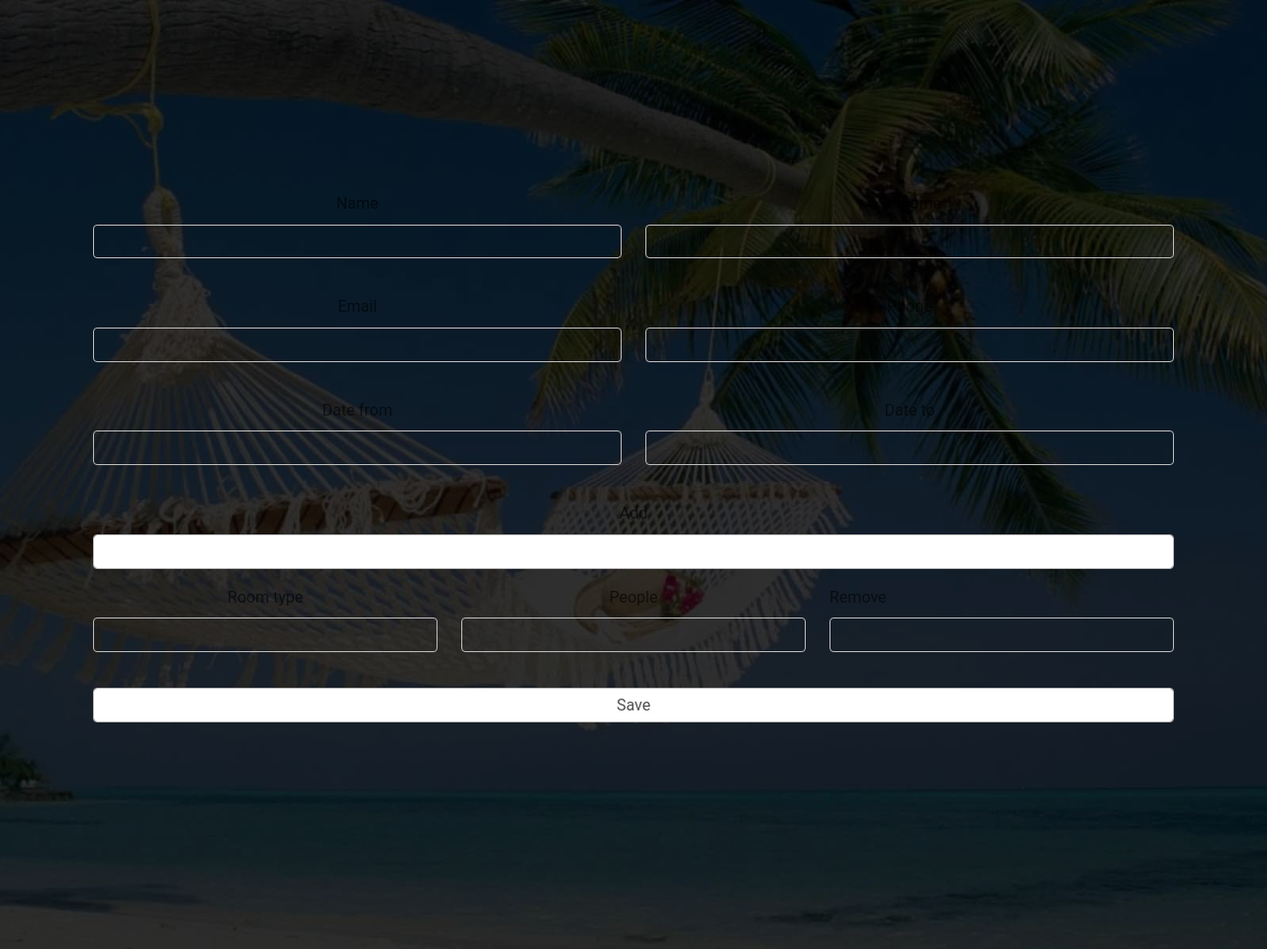
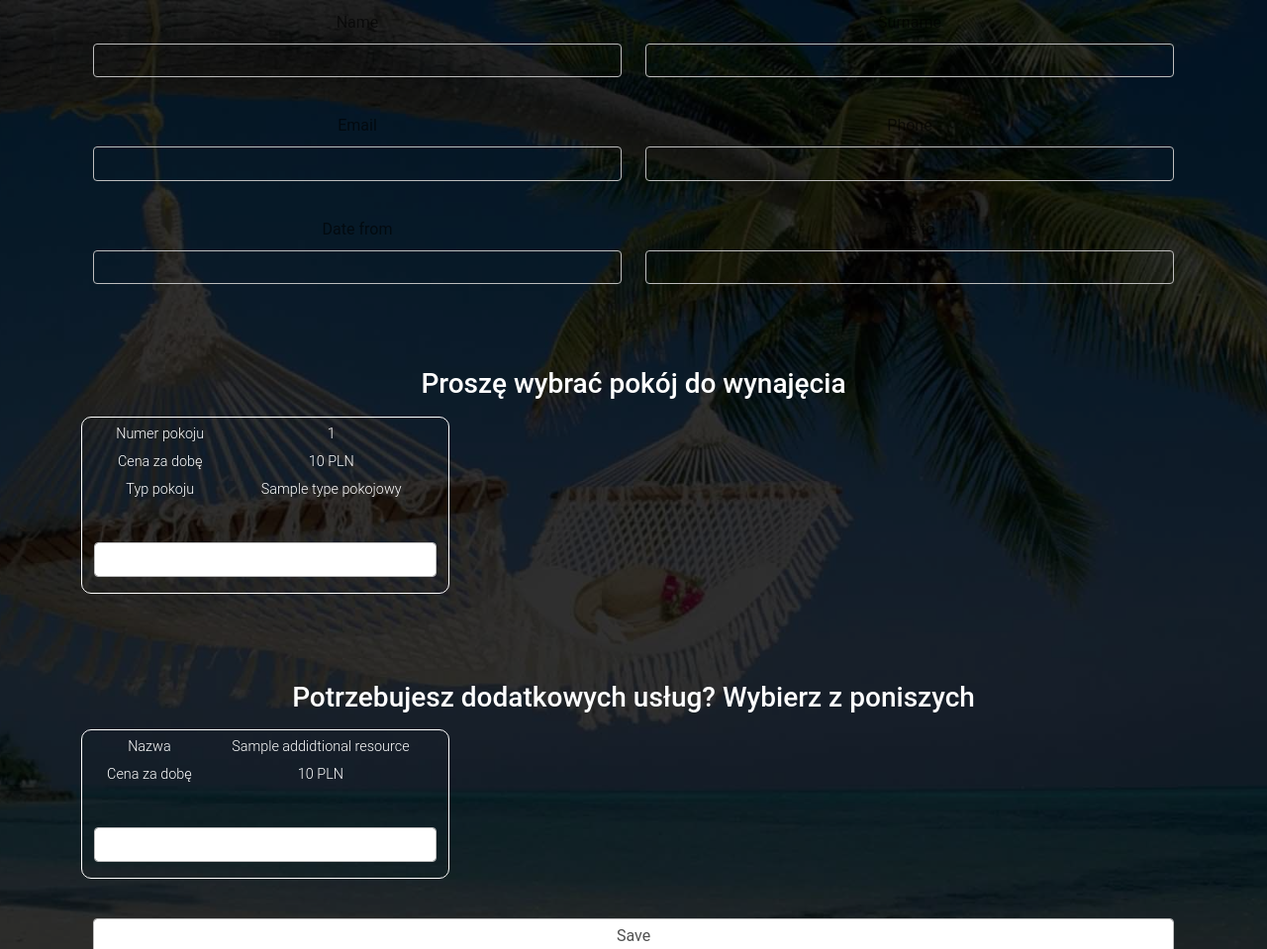
Before and after one commit to kurnikarz/SystemZarzadzaniaHotelem, a Symfony app: template templates/create_reservation/index.html.twig in a window 1280 px wide. Shown: the whole page at 99% size. Run offline with Twig, Linux system fonts and the light colour scheme; the template is opened without the code that fills it: most values are stand-ins (such as "Sample title", 1, 10 or a date in 2020); form fields are guessed from the names that the template uses; some libraries are stand-ins or nearby versions.

Commit message:
dodanie pokoi oraz usług dodatkowych do rezerwacji

```diff
--- a/public/css/main.css
+++ b/public/css/main.css
@@ -8,7 +8,7 @@
     color: #fff !important;
 }
 
-/* REZERVATION */
+/* RESERVATION */
 .reservation .col .form-control, .reservation .col .form-select {
     background-color: transparent;
     color: #fff;
@@ -33,3 +33,25 @@
 .reservation #form_save {
     margin-top: 20px;
 }
+
+.reservation .room {
+    border: 1px solid #fff;
+    border-radius: 10px;
+    margin-bottom: 20px;
+}
+
+.reservation .room .table{
+    color: #fff;
+}
+
+.reservation .room label {
+    color: #fff;
+    font-weight: bold;
+    margin-right: 10px;
+}
+
+.reservation .room .table td {
+    border: none;
+    padding: unset;
+    padding-top: 5px;
+}
--- a/src/Controller/Admin/DashboardController.php
+++ b/src/Controller/Admin/DashboardController.php
@@ -7,6 +7,7 @@ use EasyCorp\Bundle\EasyAdminBundle\Config\Dashboard;
 use EasyCorp\Bundle\EasyAdminBundle\Config\MenuItem;
 use EasyCorp\Bundle\EasyAdminBundle\Controller\AbstractDashboardController;
 use EasyCorp\Bundle\EasyAdminBundle\Router\CrudUrlGenerator;
+use Sensio\Bundle\FrameworkExtraBundle\Configuration\IsGranted;
 use Symfony\Component\HttpFoundation\Response;
 use Symfony\Component\Routing\Annotation\Route;
 use App\Entity\User;
@@ -33,8 +34,10 @@ class DashboardController extends AbstractDashboardController
 
     public function configureMenuItems(): iterable
     {
+
         // yield MenuItem::linkToCrud('The Label', 'fas fa-list', EntityClass::class);
         yield MenuItem::section("Encje");
-        yield MenuItem::linkToCrud('Użytkownicy', 'fa fa-folder',User::class);
+        yield MenuItem::linkToCrud('Użytkownicy', 'fa fa-folder',User::class)
+        ->setPermission('ROLE_ADMIN');
     }
 }
--- a/src/Entity/HotelGuest.php
+++ b/src/Entity/HotelGuest.php
@@ -48,7 +48,7 @@ class HotelGuest
     private $bill;
 
     /**
-     * @ORM\OneToOne(targetEntity=Reservation::class, cascade={"persist", "remove"})
+     * @ORM\OneToOne(targetEntity=Reservation::class, inversedBy="hotelGuest", cascade={"persist", "remove"})
      */
     private $reservation;
 
--- a/templates/base.html.twig
+++ b/templates/base.html.twig
@@ -2,6 +2,7 @@
 <html>
 <head>
     <meta charset="UTF-8">
+    <meta name="viewport" content="width=device-width, initial-scale=1, shrink-to-fit=no">
     <title>{% block title %}Welcome!{% endblock %}</title>
     {# Run `composer require symfony/webpack-encore-bundle`
            and uncomment the following Encore helpers to start using Symfony UX #}
--- a/templates/create_reservation/index.html.twig
+++ b/templates/create_reservation/index.html.twig
@@ -4,6 +4,7 @@
 
 {% block body_class %}reservation{% endblock %}
 {% block body %}
+    <h3 class="text-white mb-3">Rezerwacja</h3>
     {{ form_start(form) }}
     <div class="row">
         <div class="col">
@@ -32,26 +33,50 @@
         </div>
     </div>
 
-    <div id="repeater">
-        {{ form_row(form.add) }}
-{#        <div class="items" data-group="test">#}
-{#            {{ form_row(form.room_type) }}#}
-{#            {{ form_row(form.people) }}#}
-{#            {{ form_row(form.remove) }}#}
-{#        </div>#}
-        <div class="items">
-            <div class="row">
-                <div class="col">
-                    {{ form_row(form.room_type) }}
-                </div>
-                <div class="col">
-                    {{ form_row(form.people) }}
-                </div>
-                <div class="col remove">
-                    {{ form_row(form.remove) }}
-                </div>
+    <div class="form-group row">
+        <h3 class="text-white mt-5 mb-3">Proszę wybrać pokój do wynajęcia</h3>
+        {% for room in rooms %}
+            <div class="col-4 room">
+                <table class="table">
+                    <tbody>
+                    <tr>
+                        <td>Numer pokoju</td>
+                        <td>{{ room.number }}</td>
+                    </tr>
+                    <tr>
+                        <td>Cena za dobę</td>
+                        <td>{{ room.price }} PLN</td>
+                    </tr>
+                    <tr>
+                        <td>Typ pokoju</td>
+                        <td>{{ room.type }} pokojowy</td>
+                    </tr>
+                    </tbody>
+                </table>
+                {{ form_row(attribute(form, "room_" ~ room.id)) }}
             </div>
-        </div>
+        {% endfor %}
+    </div>
+
+    <div class="form-group row">
+        <h3 class="text-white mt-5 mb-3">Potrzebujesz dodatkowych usług? Wybierz z poniszych</h3>
+        {% for addidtionalResource in addidtionalResources %}
+            <div class="col-4 room">
+                <table class="table">
+                    <tbody>
+                    <tr>
+                        <td>Nazwa</td>
+                        <td>{{ addidtionalResource.name }}</td>
+                    </tr>
+                    <tr>
+                        <td>Cena za dobę</td>
+                        <td>{{ addidtionalResource.price }} PLN</td>
+                    </tr>
+                    </tbody>
+                </table>
+                {{ form_row(attribute(form, "resource_" ~ addidtionalResource.id)) }}
+            </div>
+        {% endfor %}
     </div>
 
     <div class="row">
```
Also changed, not shown: src/Controller/CreateReservationController.php (+22 -30 lines), src/Entity/AddidtionalResources.php (+11 -34 lines), src/Entity/Bill.php (+0 -50 lines), src/Entity/Reservation.php (+105 -0 lines), src/Entity/Room.php (+17 -23 lines).
